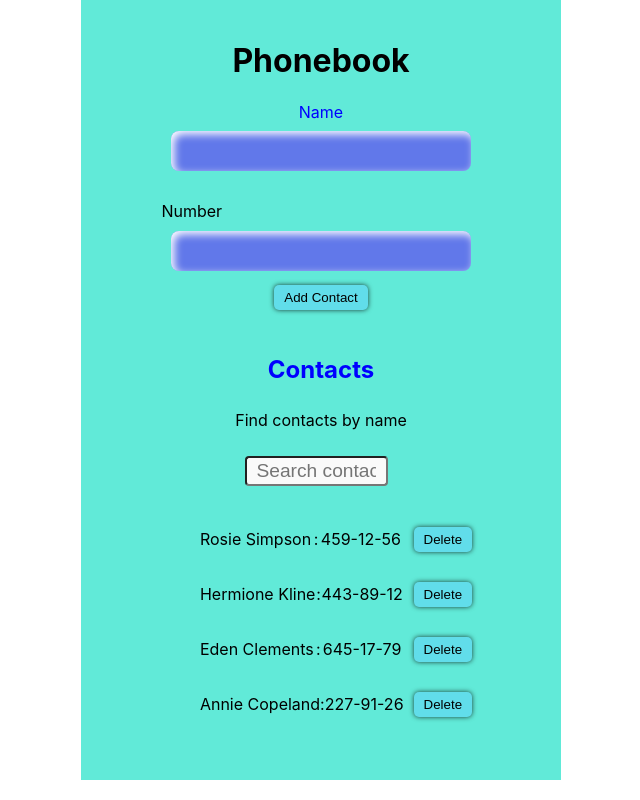
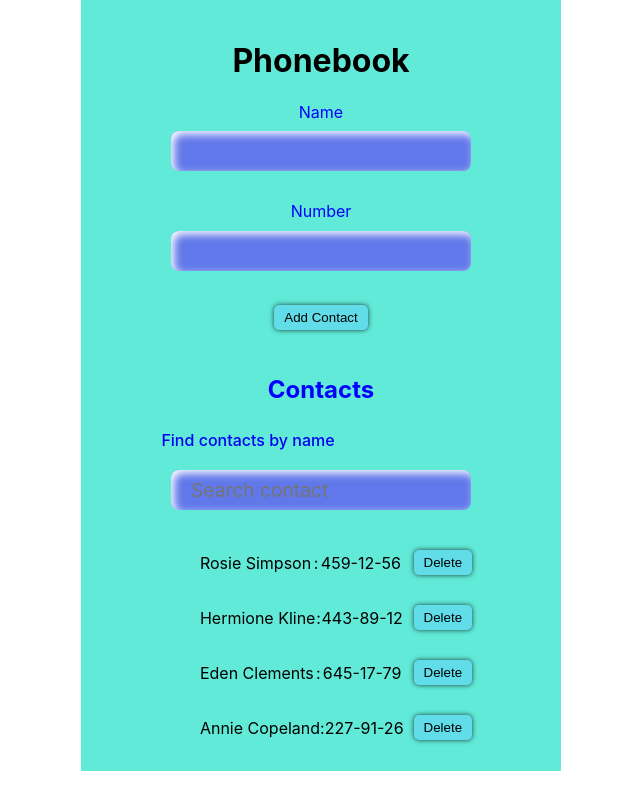
Before and after one commit to Volodymyr-Oliynyk/goit-react-hw-02-phonebook, a React (Create React App) app: page / in a window 1280 px wide. Shown: the whole page, without its empty margins (319-959 px from the left). Built offline with nearby package versions, Linux system fonts and the light colour scheme.

Commit message:
for_inspect

```diff
--- a/src/App.jsx
+++ b/src/App.jsx
@@ -5,7 +5,6 @@ import Filter from 'components/Filter';
 import ContactList from 'components/ContactList';
 import { Container } from 'components/common/Container';
 import { Title } from 'components/common/CommonStyled';
-
 
 export class App extends Component {
   state = {
@@ -68,7 +67,7 @@ export class App extends Component {
           contacts={visibleContacts}
           onDeleteContact={this.deleteContact}
         />
-   </Container>
+      </Container>
     );
   }
 }
--- a/src/components/ContactForm/ContactForm.js
+++ b/src/components/ContactForm/ContactForm.js
@@ -2,7 +2,11 @@ import React, { Component } from 'react';
 import { Formik } from 'formik';
 import propTypes from 'prop-types';
 import { Button } from 'components/common/CommonStyled';
-import {ContactFormStyled, ContactLabel, ContactField} from './ContactFormStyled';
+import {
+  ContactFormStyled,
+  ContactLabel,
+  ContactField,
+} from './ContactFormStyled';
 
 class ContactForm extends Component {
   state = {
@@ -12,7 +16,6 @@ class ContactForm extends Component {
 
   handleSubmit = (values, { resetForm }) => {
     const { name, number } = values;
-    console.log(values);
     this.props.onSubmit(name, number);
     resetForm();
   };
@@ -21,35 +24,29 @@ class ContactForm extends Component {
     return (
       <Formik initialValues={this.state} onSubmit={this.handleSubmit}>
         <ContactFormStyled>
-                  <ContactLabel htmlFor="name">
+          <ContactLabel htmlFor="name">
             Name
             <ContactField
-              className="container"
               type="text"
               name="name"
-              // value={name}
-              // onChange={this.handleInputChange}
               pattern="^[a-zA-Zа-яА-Я]+(([' -][a-zA-Zа-яА-Я ])?[a-zA-Zа-яА-Я]*)*$"
               title="Name may contain only letters, apostrophe, dash and spaces. For example Adrian, Jacob Mercer, Charles de Batz de Castelmore d'Artagnan"
               required
             />
           </ContactLabel>
-          <label htmlFor="number">
+
+          <ContactLabel htmlFor="number">
             Number
             <ContactField
-              className="container"
               type="tel"
               name="number"
-              // value={number}
-              // onChange={this.handleInputChange}
               pattern="\+?\d{1,4}?[-.\s]?\(?\d{1,3}?\)?[-.\s]?\d{1,4}[-.\s]?\d{1,4}[-.\s]?\d{1,9}"
               title="Phone number must be digits and can contain spaces, dashes, parentheses and can start with +"
               required
             />
-          </label>
-
+          </ContactLabel>
           <Button type="submit">Add contact</Button>
-          </ContactFormStyled>
+        </ContactFormStyled>
       </Formik>
     );
   }
--- a/src/components/ContactForm/ContactFormStyled.js
+++ b/src/components/ContactForm/ContactFormStyled.js
@@ -1,4 +1,4 @@
-import styled from "styled-components";
+import styled from 'styled-components';
 import { Form, Field } from 'formik';
 
 export const ContactFormStyled = styled(Form)`
@@ -28,12 +28,12 @@ export const ContactField = styled(Field)`
   font-family: inherit;
   border: none;
   outline: none;
-  border-radius: .5rem;
-  box-shadow: inset .2rem .2rem .5rem #FFFFFF;
-  background: #6178EA;
+  border-radius: 0.5rem;
+  box-shadow: inset 0.2rem 0.2rem 0.5rem #ffffff;
+  background: #6178ea;
   color: #0000ff;
   :focus {
-      outline: none;
-      box-shadow: .3rem .3rem .6rem #0000ff,  -.2rem -.2rem .5rem #c2c2c2;
+    outline: none;
+    box-shadow: 0.3rem 0.3rem 0.6rem #0000ff, -0.2rem -0.2rem 0.5rem #c2c2c2;
   }
 `;
--- a/src/components/ContactList/ContactList.js
+++ b/src/components/ContactList/ContactList.js
@@ -18,8 +18,13 @@ const ContactList = ({ contacts, onDeleteContact }) => {
 
 export default ContactList;
 
-ContactList.propTypes ={
-  // contacts: propTypes.arrayOf,
-  onDeleteContact: propTypes.func,
-
-}
+ContactList.propTypes = {
+  contacts: propTypes.arrayOf(
+    propTypes.shape({
+      id: propTypes.string.isRequired,
+      name: propTypes.string.isRequired,
+      number: propTypes.string.isRequired,
+    })
+  ).isRequired,
+  onDeleteContact: propTypes.func.isRequired,
+};
--- a/src/components/Filter/Filter.js
+++ b/src/components/Filter/Filter.js
@@ -1,17 +1,24 @@
+import { FindStyled, Input } from 'components/common/CommonStyled';
 import React from 'react';
+import propTypes from 'prop-types';
 
 const Filter = ({ value, onChange }) => {
   return (
     <div>
-      <p>Find contacts by name</p>
-    <input
-      type="text"
-      placeholder="Search contact"
-      value={value}
-      onChange={onChange}
-    />
+      <FindStyled>Find contacts by name</FindStyled>
+      <Input
+        type="text"
+        placeholder="Search contact"
+        value={value}
+        onChange={onChange}
+      />
     </div>
   );
 };
 
 export default Filter;
+
+Filter.propTypes = {
+  value: propTypes.string.isRequired,
+  onChange: propTypes.func.isRequired,
+};
--- a/src/components/common/CommonStyled.js
+++ b/src/components/common/CommonStyled.js
@@ -1,18 +1,18 @@
-import styled from "styled-components";
+import styled from 'styled-components';
 
 export const Button = styled.button`
   padding: 5px 10px;
   margin: 5px 10px;
-font-size: #0F0E0E;
   text-transform: capitalize;
-background-color: #61DDEA;
+  background-color: #61ddea;
   border: none;
   border-radius: 5px;
   box-shadow: 0px 0px 5px 0px rgba(0, 0, 0, 0.75);
   cursor: pointer;
   :hover {
-  background-color:#2A9FE2;
-}`;
+    background-color: #2a9fe2;
+  }
+`;
 
 export const Title = styled.h2`
   margin-bottom: 10px;
@@ -20,3 +20,23 @@ margin-bottom: 10px;
   font-weight: 700;
   color: #0000ff;
 `;
+
+export const FindStyled = styled.p`
+  font-weight: 500;
+  color: #0000f0;
+  margin-bottom: 10px;
+`;
+
+export const Input = styled.input`
+  box-sizing: border-box;
+  min-width: 300px;
+  padding-left: 20px;
+  height: 40px;
+  font-family: inherit;
+  border: none;
+  outline: none;
+  border-radius: 0.5rem;
+  box-shadow: inset 0.2rem 0.2rem 0.5rem #ffffff;
+  background: #6178ea;
+  color: #0000ff;
+`;
--- a/src/components/common/Container.js
+++ b/src/components/common/Container.js
@@ -6,10 +6,10 @@ export const Container = styled.div`
   flex-direction: column;
   align-items: center;
   width: 480px;
-  height: 760px;
+  height: auto;
   margin: 0 auto;
   padding-top: 20px;
-  background-color: #61EAD8;
+  background-color: #61ead8;
   background-position: center;
   background-size: cover;
 `;
```
Also changed, not shown: src/theme/theme.js (deleted, +0 -29 lines), src/components/ContactList/ContactListstyled.js (indentation only). Lines whose indentation alone changed are shown as unchanged.
